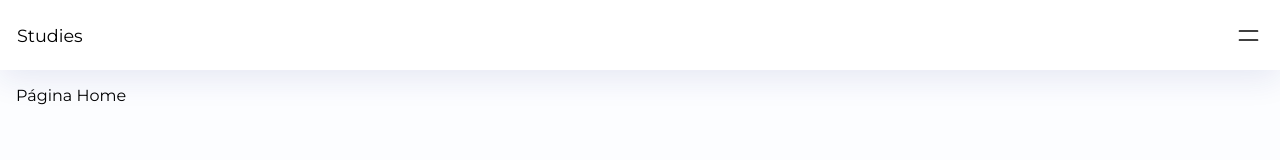
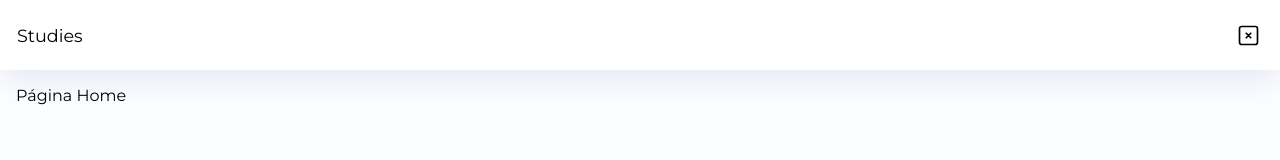
Before and after one commit to alalan55/studies, a Vue app: page / in a window 1280 px wide. Both pictures are taken after a click on the element 1248 px from the left and 35 px from the top of the page. Shown: the top 160 px of the page. Built offline with nearby package versions, Linux system fonts and the light colour scheme.

Commit message:
Insere botão e metodo para abrir e fechar o componente de menu

```diff
--- a/src/components/molecules/NavBar.vue
+++ b/src/components/molecules/NavBar.vue
@@ -4,17 +4,25 @@
       <span> Studies </span>
     </div>
     <div class="nav__icon">
-      <figure>
-        <img src="/img/menu.svg" alt="Menu" />
+      <figure @click="openOrCloseMenu()">
+        <img v-if="!showMenu" src="/img/menu.svg" alt="Menu" />
+        <img v-else src="/img/close.svg" alt="Close menu" />
       </figure>
     </div>
   </nav>
 </template>
 
 <script>
+import { ref } from "vue";
 export default {
   setup() {
-    return {};
+    const showMenu = ref(false);
+
+    const openOrCloseMenu = () =>{
+        showMenu.value == true ? showMenu.value = false : showMenu.value = true
+    }
+
+    return { showMenu, openOrCloseMenu };
   },
 };
 </script>
```
Also changed, not shown: .eslintrc.cjs, public/img/close.svg (added).
